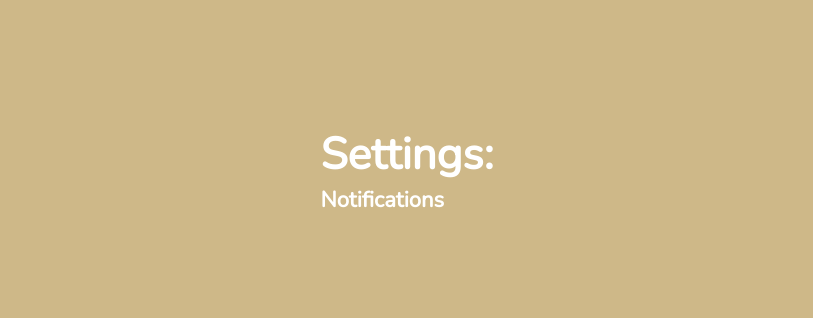
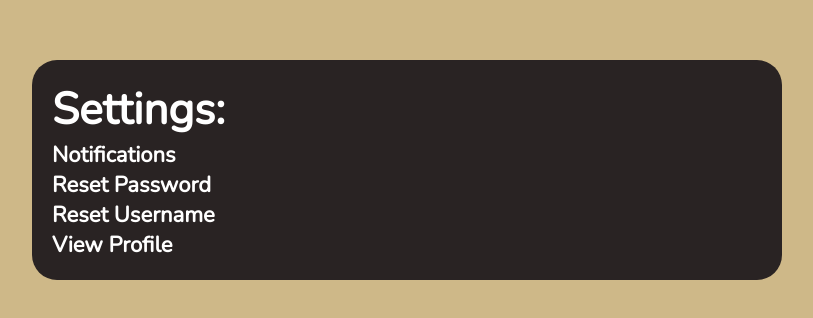
Before and after one commit to AdityaGupta03/PurdueHub, a React (Create React App) app in the folder register_ui/register-ui/: page /settings in a window 1280 px wide. Shown: the part 230-548 px from the top of the page, without its empty margins (233-1046 px from the left). Built offline with nearby package versions, Linux system fonts and the light colour scheme.

Commit message:
minor css tweaks

```diff
--- a/register_ui/register-ui/src/App.css
+++ b/register_ui/register-ui/src/App.css
@@ -157,6 +157,7 @@ button {
 .link {
   text-decoration: none;
   font-weight: bold;
+  display: block;
 }
 
 /* Style for a hover effect */
--- a/register_ui/register-ui/src/Settings.js
+++ b/register_ui/register-ui/src/Settings.js
@@ -9,6 +9,7 @@ import { Link, useNavigate } from 'react-router-dom';
 import React from 'react'
 
 import {useRef, useState, useEffect} from 'react';
+import './Club.css' // css pulled online
 
 
 function Settings() {
@@ -49,7 +50,7 @@ function Settings() {
   return (
     <>
         { checkNotifs ? (
-            <div>
+            <div className='whole'>
             <h1>Notifications:</h1>
             <br/>
             <h3>General:</h3>
@@ -100,9 +101,12 @@ function Settings() {
             <Link className='link' onClick={viewNotif}>Back To Settings</Link>
         </div>
         ):(
-            <div>
+            <div className='whole'>
                 <h1>Settings:</h1>
                 <Link className='link' onClick={viewNotif}>Notifications</Link>
+                <Link className='link' to="/forgotpass">Reset Password</Link>
+                <Link className='link' to="/forgotusername">Reset Username</Link>
+                <Link className='link' to="/userprofile">View Profile</Link>
             </div>
         )}
 
```
